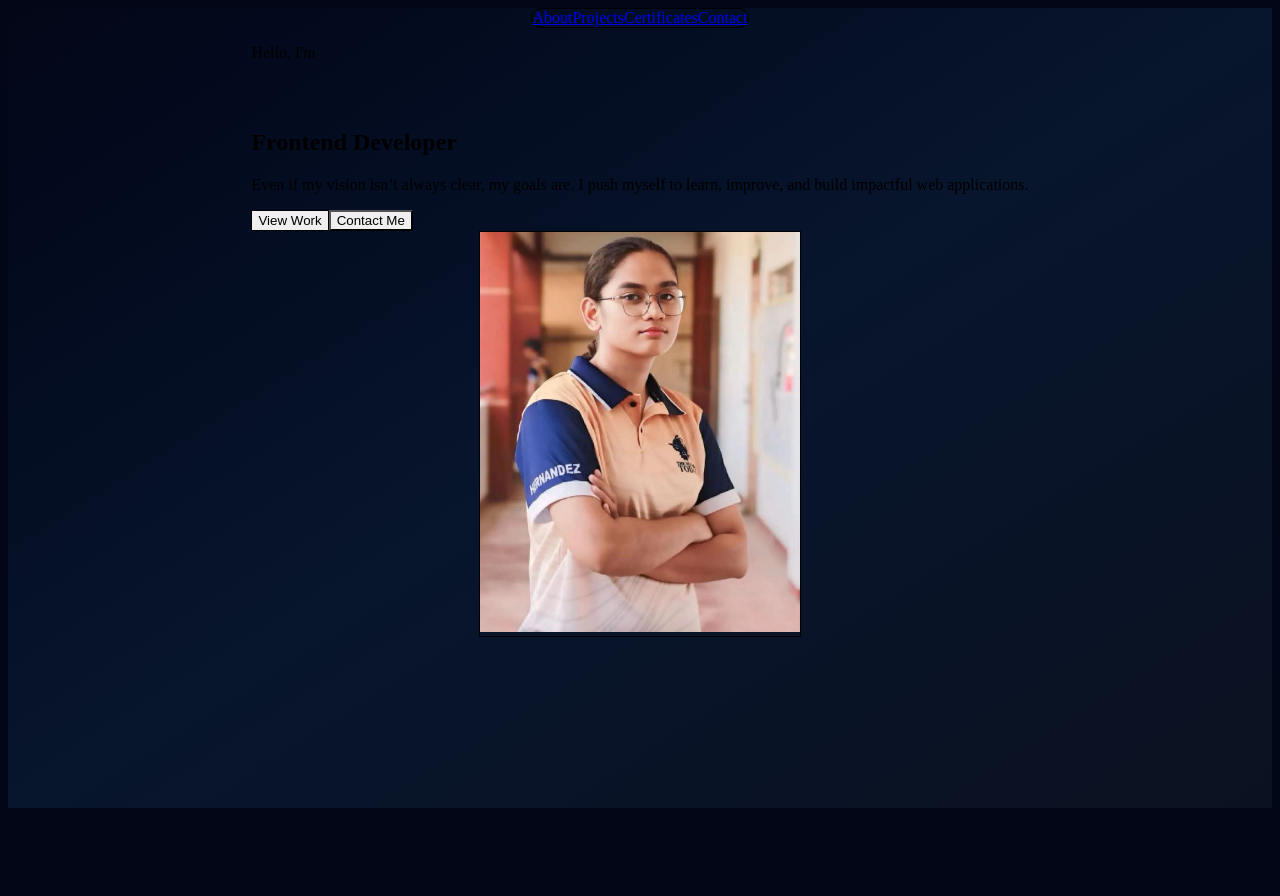
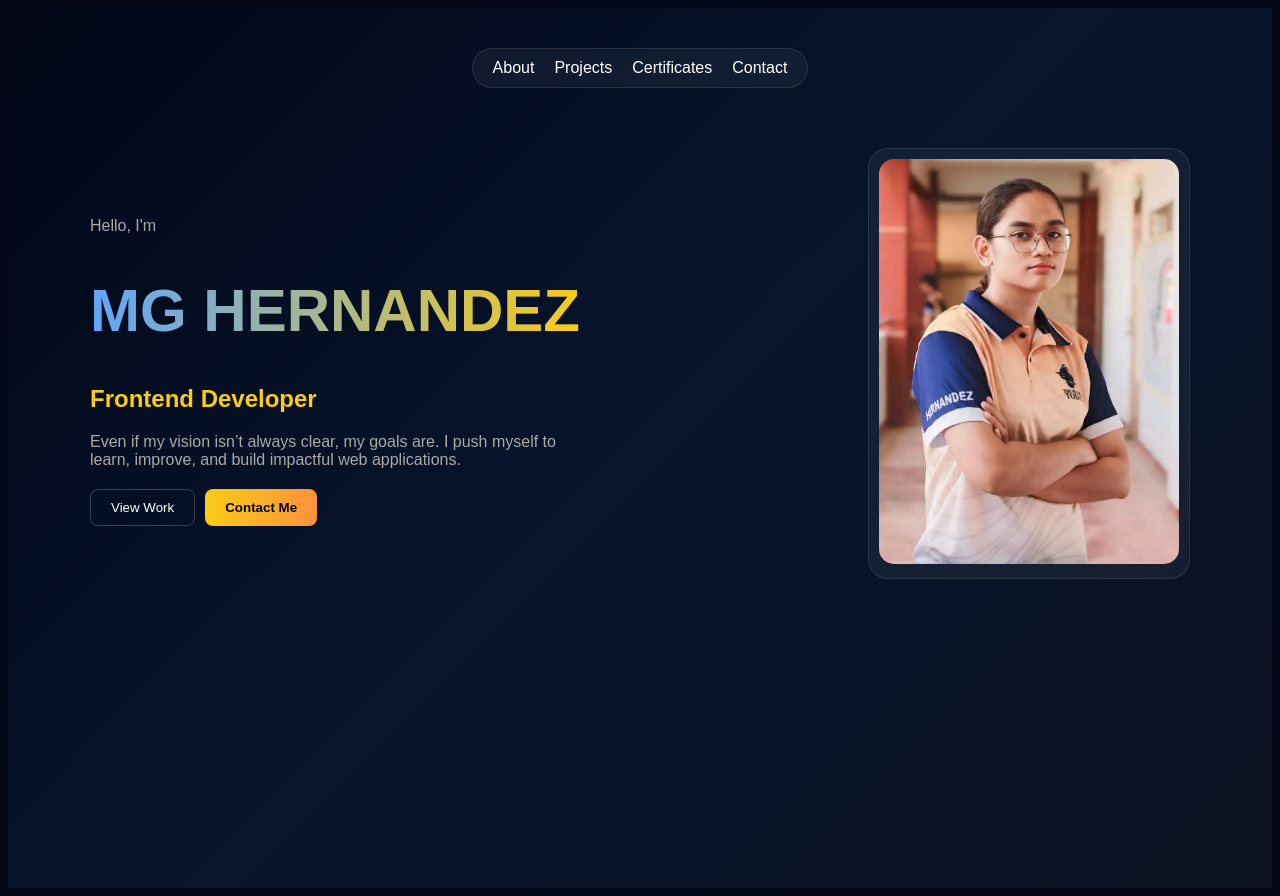
Before and after one commit to mghernandez690-del/portfolio, a Next.js app: page / in a window 1280 px wide. Before the commit the page ends 816 px from the top, so only its background shows below. Built offline with nearby package versions, Linux system fonts and the light colour scheme.

Commit message:
working UI (no tailwind fix yet)

```diff
--- a/app/page.tsx
+++ b/app/page.tsx
@@ -1,70 +1,110 @@
 "use client";
-
-import Image from "next/image";
 
 export default function Home() {
   return (
-    <main className="min-h-screen bg-gradient-to-br from-[#020617] via-[#07152d] to-[#0b1120] text-white">
+    <main style={{
+      minHeight: "100vh",
+      background: "linear-gradient(135deg, #020617, #07152d, #0b1120)",
+      color: "white",
+      fontFamily: "Arial, sans-serif",
+      padding: "40px"
+    }}>
 
       {/* NAV */}
-      <nav className="flex justify-center pt-6">
-        <div className="flex gap-6 px-6 py-2 rounded-full bg-white/5 border border-white/10 backdrop-blur-md text-sm">
-          <a href="#" className="hover:text-yellow-400">About</a>
-          <a href="#" className="hover:text-yellow-400">Projects</a>
-          <a href="#" className="hover:text-yellow-400">Certificates</a>
-          <a href="#" className="hover:text-yellow-400">Contact</a>
+      <div style={{
+        display: "flex",
+        justifyContent: "center",
+        marginBottom: "60px"
+      }}>
+        <div style={{
+          display: "flex",
+          gap: "20px",
+          padding: "10px 20px",
+          borderRadius: "999px",
+          background: "rgba(255,255,255,0.05)",
+          border: "1px solid rgba(255,255,255,0.1)"
+        }}>
+          <span>About</span>
+          <span>Projects</span>
+          <span>Certificates</span>
+          <span>Contact</span>
         </div>
-      </nav>
+      </div>
 
       {/* HERO */}
-      <section className="max-w-6xl mx-auto px-6 py-20 flex flex-col md:flex-row items-center justify-between gap-10">
+      <div style={{
+        display: "flex",
+        alignItems: "center",
+        justifyContent: "space-between",
+        maxWidth: "1100px",
+        margin: "0 auto",
+        gap: "40px"
+      }}>
 
         {/* LEFT */}
-        <div className="max-w-xl">
-          <p className="text-gray-400 mb-2">Hello, I'm</p>
+        <div style={{ maxWidth: "500px" }}>
+          <p style={{ color: "#aaa" }}>Hello, I'm</p>
 
-          <h1 className="text-5xl md:text-6xl font-bold mb-4">
-            <span className="bg-gradient-to-r from-blue-400 to-yellow-400 text-transparent bg-clip-text">
-              MG HERNANDEZ
-            </span>
+          <h1 style={{
+            fontSize: "60px",
+            fontWeight: "bold",
+            background: "linear-gradient(to right, #60a5fa, #facc15)",
+            WebkitBackgroundClip: "text",
+            color: "transparent"
+          }}>
+            MG HERNANDEZ
           </h1>
 
-          <h2 className="text-yellow-400 text-xl mb-4">
+          <h2 style={{ color: "#facc15", marginTop: "10px" }}>
             Frontend Developer
           </h2>
 
-          <p className="text-gray-400 mb-6">
+          <p style={{ color: "#aaa", marginTop: "15px" }}>
             Even if my vision isn’t always clear, my goals are. I push myself to learn,
             improve, and build impactful web applications.
           </p>
 
-          <div className="flex gap-4">
-            <button className="px-6 py-2 border border-white/20 rounded-lg hover:bg-white/10 transition">
+          <div style={{ marginTop: "20px", display: "flex", gap: "10px" }}>
+            <button style={{
+              padding: "10px 20px",
+              border: "1px solid rgba(255,255,255,0.2)",
+              background: "transparent",
+              color: "white",
+              borderRadius: "8px"
+            }}>
               View Work
             </button>
 
-            <button className="px-6 py-2 bg-gradient-to-r from-yellow-400 to-orange-500 text-black rounded-lg font-semibold hover:scale-105 transition">
+            <button style={{
+              padding: "10px 20px",
+              background: "linear-gradient(to right, #facc15, #fb923c)",
+              color: "black",
+              border: "none",
+              borderRadius: "8px",
+              fontWeight: "bold"
+            }}>
               Contact Me
             </button>
           </div>
         </div>
 
-        {/* RIGHT IMAGE */}
-        <div className="relative">
-          <div className="absolute -inset-4 bg-gradient-to-r from-blue-500/20 to-yellow-400/20 blur-2xl rounded-2xl"></div>
-
-          <div className="relative bg-white/5 border border-white/10 backdrop-blur-md p-3 rounded-2xl shadow-xl">
-            <Image
-              src="/profile.png"
-              alt="profile"
-              width={320}
-              height={400}
-              className="rounded-xl object-cover"
-            />
-          </div>
+        {/* IMAGE */}
+        <div style={{
+          padding: "10px",
+          borderRadius: "20px",
+          background: "rgba(255,255,255,0.05)",
+          border: "1px solid rgba(255,255,255,0.1)"
+        }}>
+          <img
+            src="/profile.png"
+            style={{
+              width: "300px",
+              borderRadius: "15px"
+            }}
+          />
         </div>
 
-      </section>
+      </div>
     </main>
   );
 }
```
